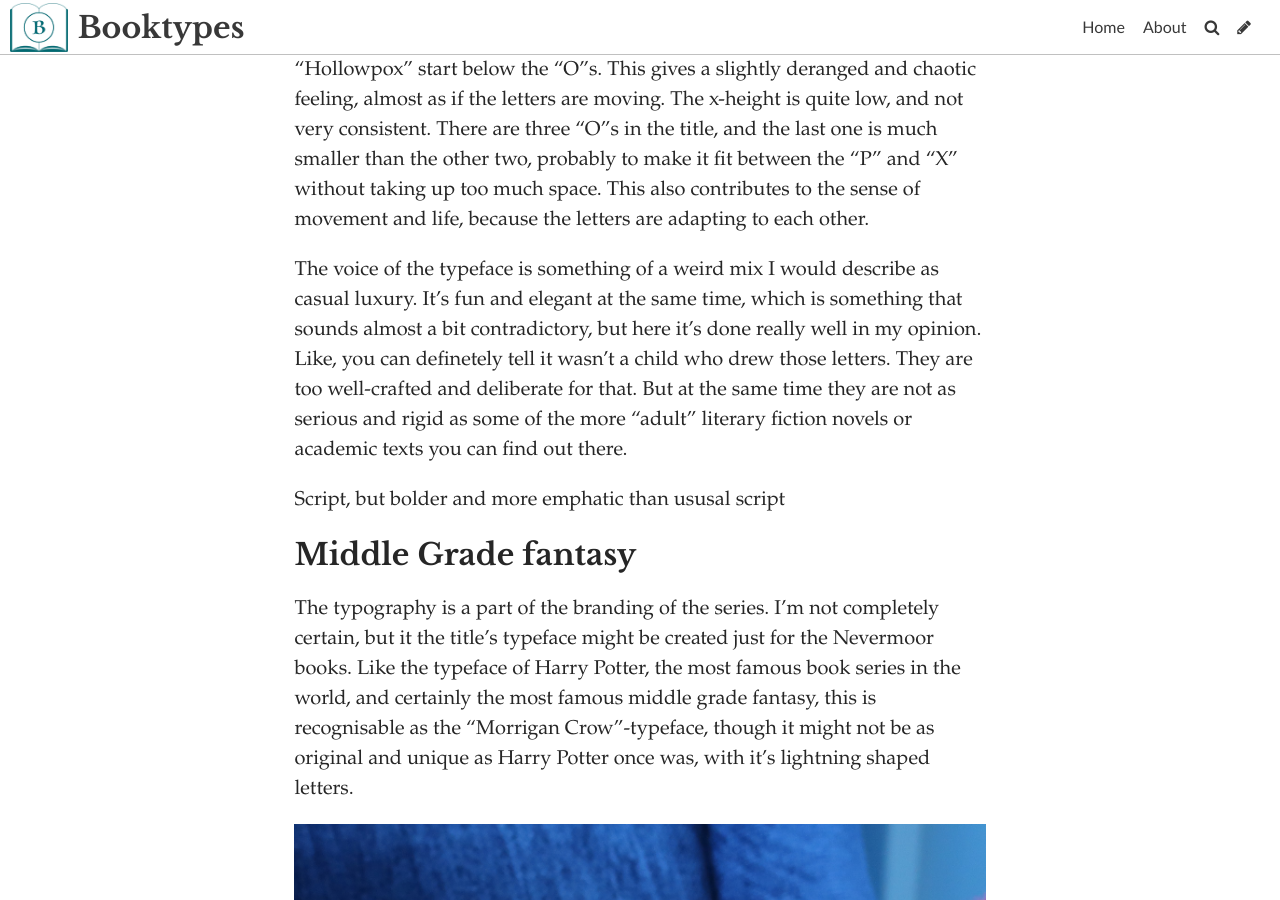
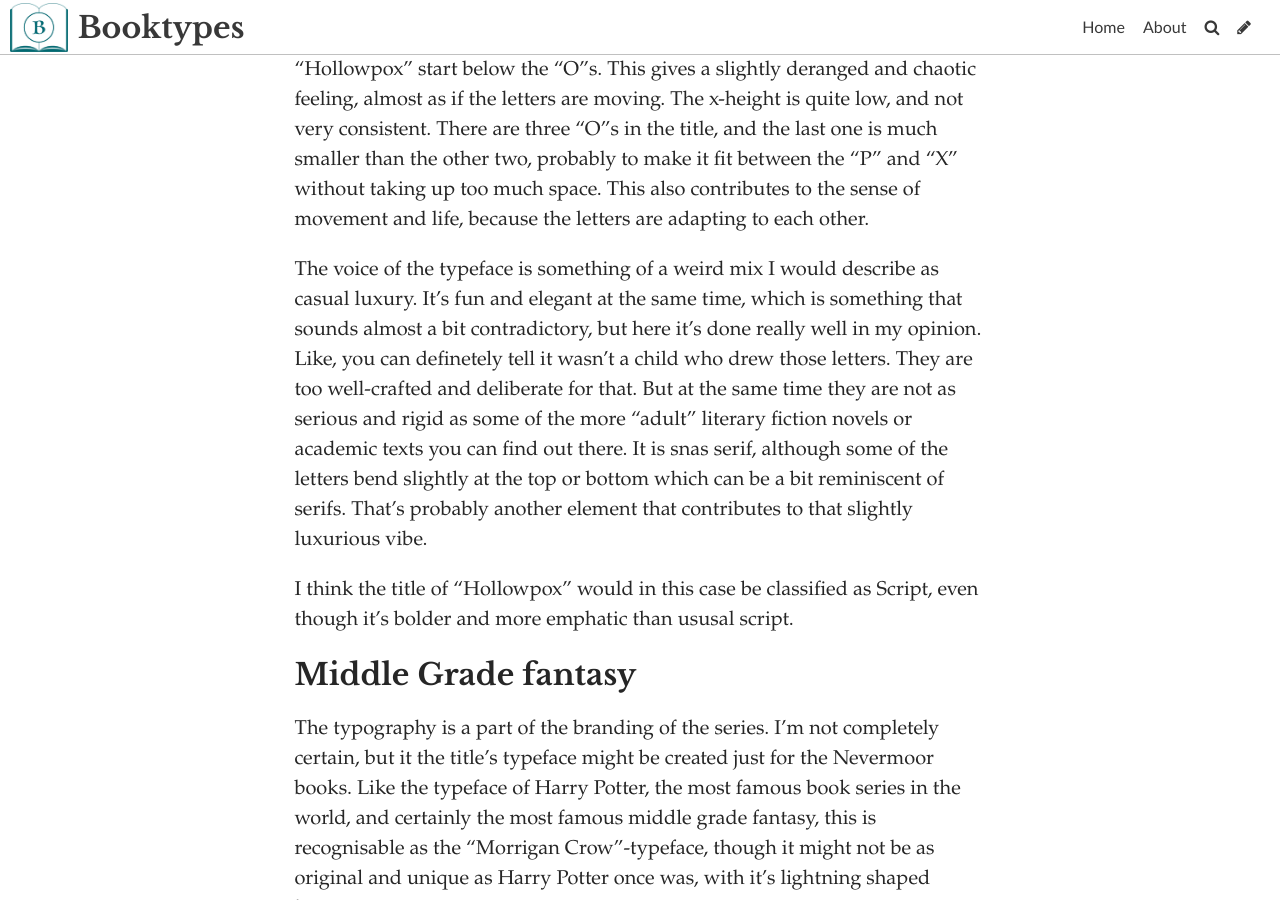
Before and after one commit to maudhaugland/booktypes, a Jekyll site: the page built from _posts/2021-10-04-the-magic-of-hollowpox.md, in a window 1280 px wide and 900 px high, scrolled down 1541 px. Built offline with Jekyll 4.4.1, drawn with Linux system fonts in a browser that asks for light colours; some web fonts are replaced.

Commit message:
Update Post “2021-10-04-the-magic-of-hollowpox”

```diff
--- a/_posts/2021-10-04-the-magic-of-hollowpox.md
+++ b/_posts/2021-10-04-the-magic-of-hollowpox.md
@@ -26,9 +26,9 @@
 
 The baseline of the title is not very straight, which means that the "L"s in "Hollowpox" start below the "O"s. This gives a slightly deranged and chaotic feeling, almost as if the letters are moving. The x-height is quite low, and not very consistent. There are three "O"s in the title, and the last one is much smaller than the other two, probably to make it fit between the "P" and "X" without taking up too much space. This also contributes to the sense of movement and life, because the letters are adapting to each other.
 
-The voice of the typeface is something of a weird mix I would describe as casual luxury. It's fun and elegant at the same time, which is something that sounds almost a bit contradictory, but here it's done really well in my opinion. Like, you can definetely tell it wasn't a child who drew those letters. They are too well-crafted and deliberate for that. But at the same time they are not as serious and rigid as some of the more "adult" literary fiction novels or academic texts you can find out there.
+The voice of the typeface is something of a weird mix I would describe as casual luxury. It's fun and elegant at the same time, which is something that sounds almost a bit contradictory, but here it's done really well in my opinion. Like, you can definetely tell it wasn't a child who drew those letters. They are too well-crafted and deliberate for that. But at the same time they are not as serious and rigid as some of the more "adult" literary fiction novels or academic texts you can find out there. It is snas serif, although some of the letters bend slightly at the top or bottom which can be a bit reminiscent of serifs. That's probably another element that contributes to that slightly luxurious vibe.
 
-Script, but bolder and more emphatic than ususal script
+I think the title of "Hollowpox" would in this case be classified as Script, even though it's bolder and more emphatic than ususal script.
 
 
 
```
